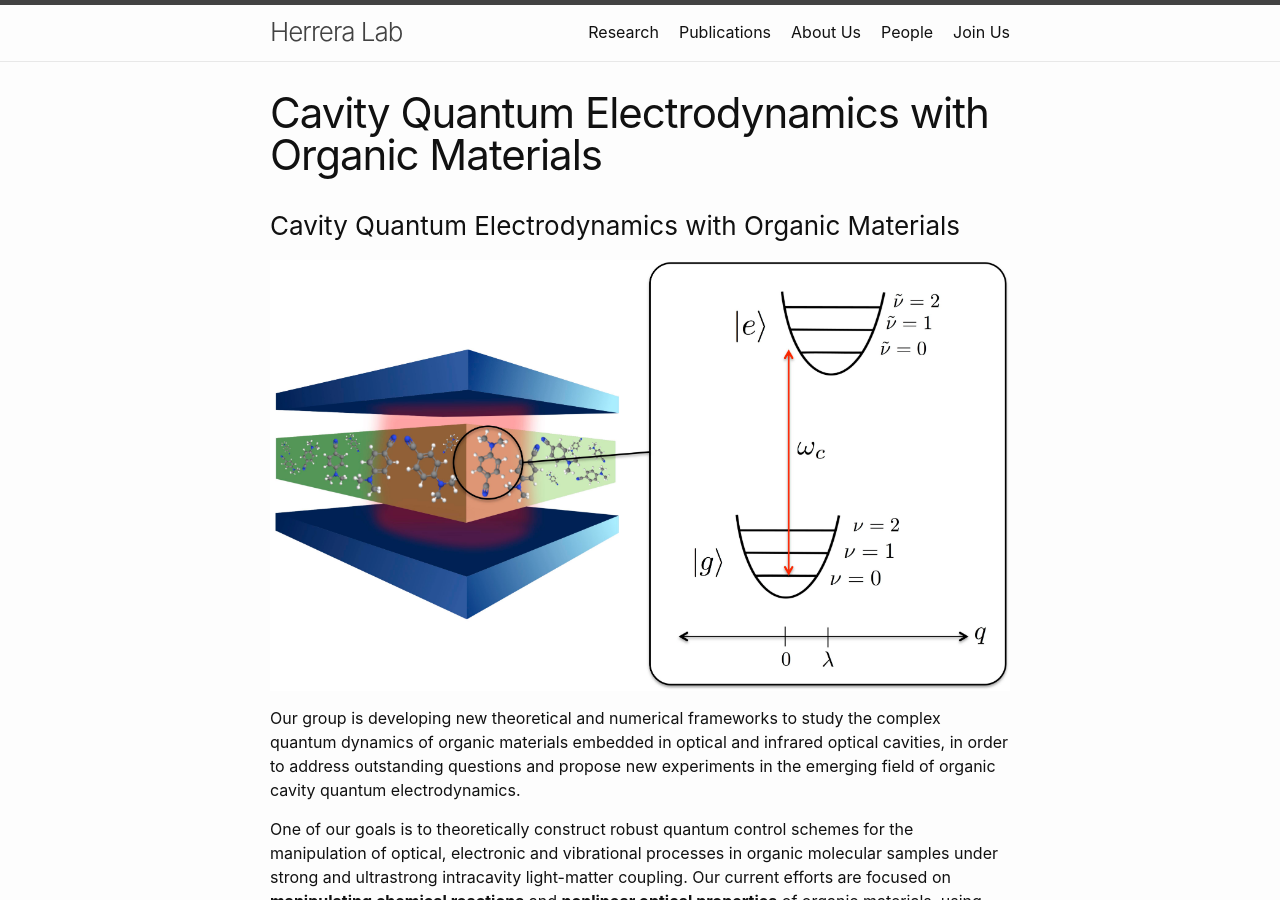
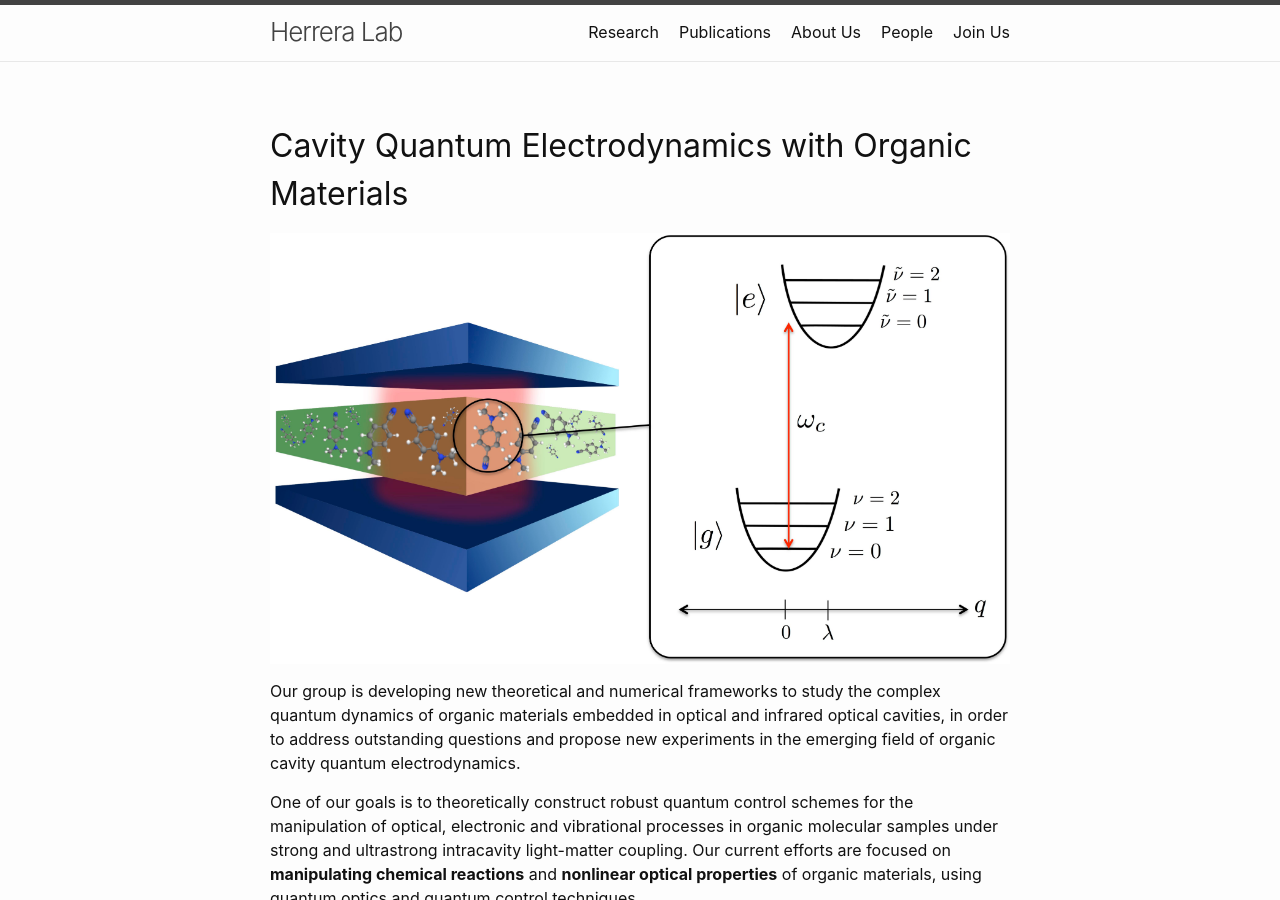
Before and after one commit to fherreralab/fherreralab.github.io, a Jekyll site: the page built from research/organic-qed.md, in a window 1280 px wide and 900 px high. Built offline with Jekyll 4.4.1, drawn with Linux system fonts in a browser that asks for light colours; our own code applies the rules of GitHub Pages for plain Markdown files.

Commit message:
updated research pages

```diff
--- a/research/organic-qed.md
+++ b/research/organic-qed.md
@@ -1,10 +1,10 @@
 ---
 layout: page
-title:
+title: ""
 permalink: /research/organic-qed/
 ---
 
-### Cavity Quantum Electrodynamics with Organic Materials
+## Cavity Quantum Electrodynamics with Organic Materials
 
 ![Organic cavity QED scheme][cavity-image]
 
```
Also changed, not shown: research/cold-molecules.md (+2 -2 lines), research/mof-nlo.md (+1 -1 lines), 4 other files.
